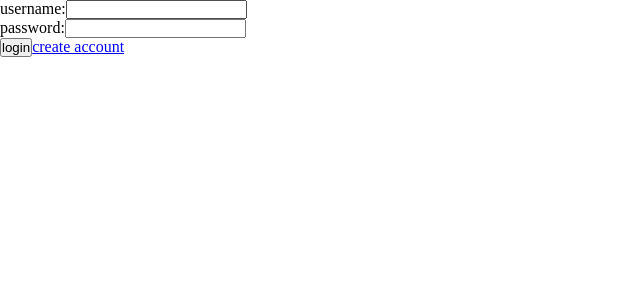
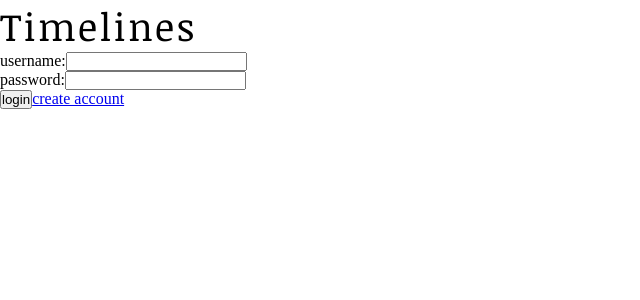
Before and after one commit to stephenngeorge/timeline-client, a React (Create React App) app: page / in a window 1280 px wide. Shown: the top 300 px of the page, without its empty margins (0-640 px from the left). Built offline with nearby package versions, Linux system fonts and the light colour scheme.

Commit message:
basic logo component

```diff
--- a/src/Components/Forms/Login/index.tsx
+++ b/src/Components/Forms/Login/index.tsx
@@ -1,9 +1,13 @@
+import './login.css'
+
 import React, { useContext, useState } from 'react'
 import { Link } from 'react-router-dom'
 
 import { AuthContext, types } from '../../../store'
+import { authQueries } from '../../../queries'
 
-import { authQueries } from '../../../queries'
+// component imports
+import { Logo } from '../../Globals'
 
 const LoginForm: React.FC = () => {
 
@@ -21,6 +25,9 @@ const LoginForm: React.FC = () => {
     }
 
     return (
+        <div className='landing-page'>
+            <Logo />
+
             <form onSubmit={ async (e: any) => {
                 e.preventDefault()
                 await handleSubmit()
@@ -49,6 +56,7 @@ const LoginForm: React.FC = () => {
 
                 <Link to='/signup'>create account</Link>
             </form>
+        </div>
     )
 }
 
--- /dev/null
+++ b/src/Components/Globals/Logo/index.tsx
@@ -0,0 +1,13 @@
+import './logo.css'
+
+import React from 'react'
+
+const Logo: React.FC = () => {
+    return (
+        <div>
+            <h1>Timelines</h1>
+        </div>
+    )
+}
+
+export default Logo
--- /dev/null
+++ b/src/Components/Globals/Logo/logo.css
@@ -0,0 +1,6 @@
+h1 {
+    font-family: var(--font-title);
+    font-weight: 400;
+    font-size: 2.4rem;
+    letter-spacing: 2px;
+}
--- a/src/Components/Globals/index.tsx
+++ b/src/Components/Globals/index.tsx
@@ -1,9 +1,11 @@
 import Header from './Header'
 import Layout from './Layout'
+import Logo from './Logo'
 import Nav from './Nav'
 
 export {
     Header,
     Layout,
+    Logo,
     Nav
 }
```
Lines whose indentation alone changed are shown as unchanged.
